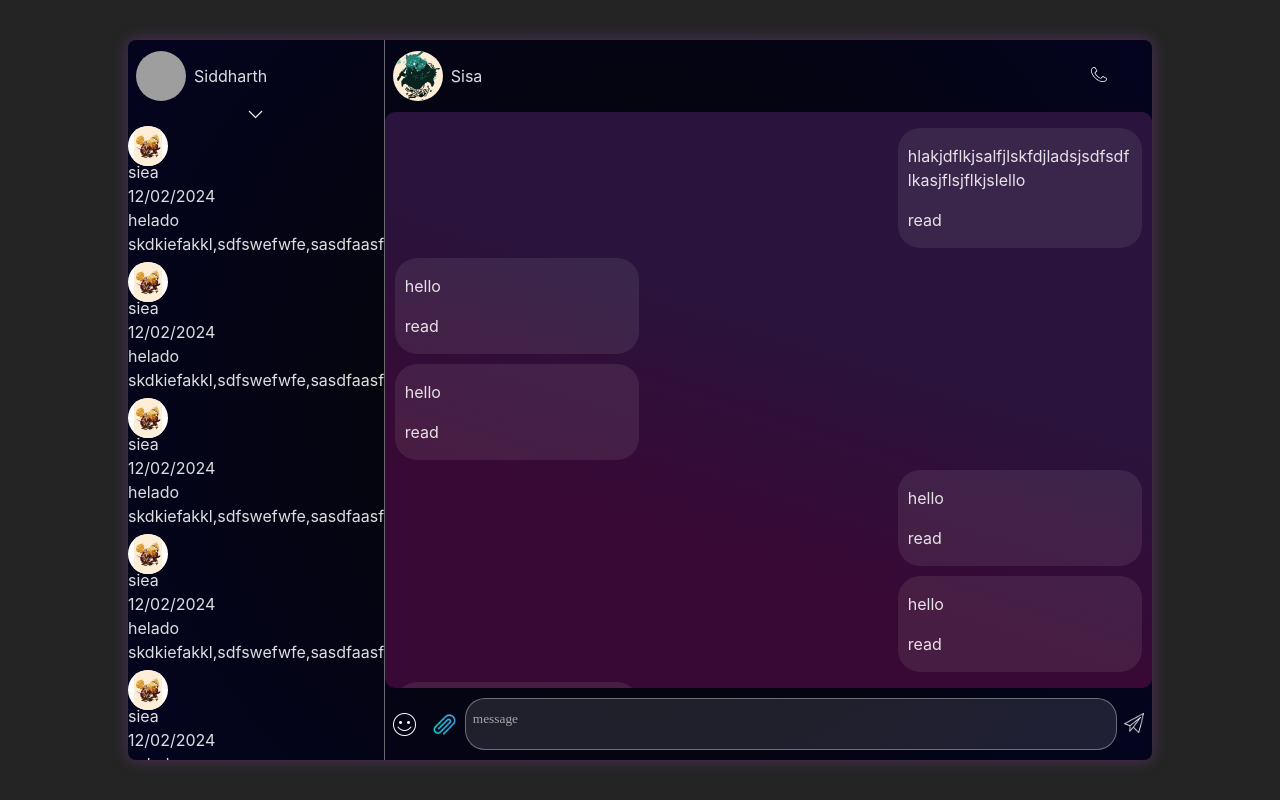
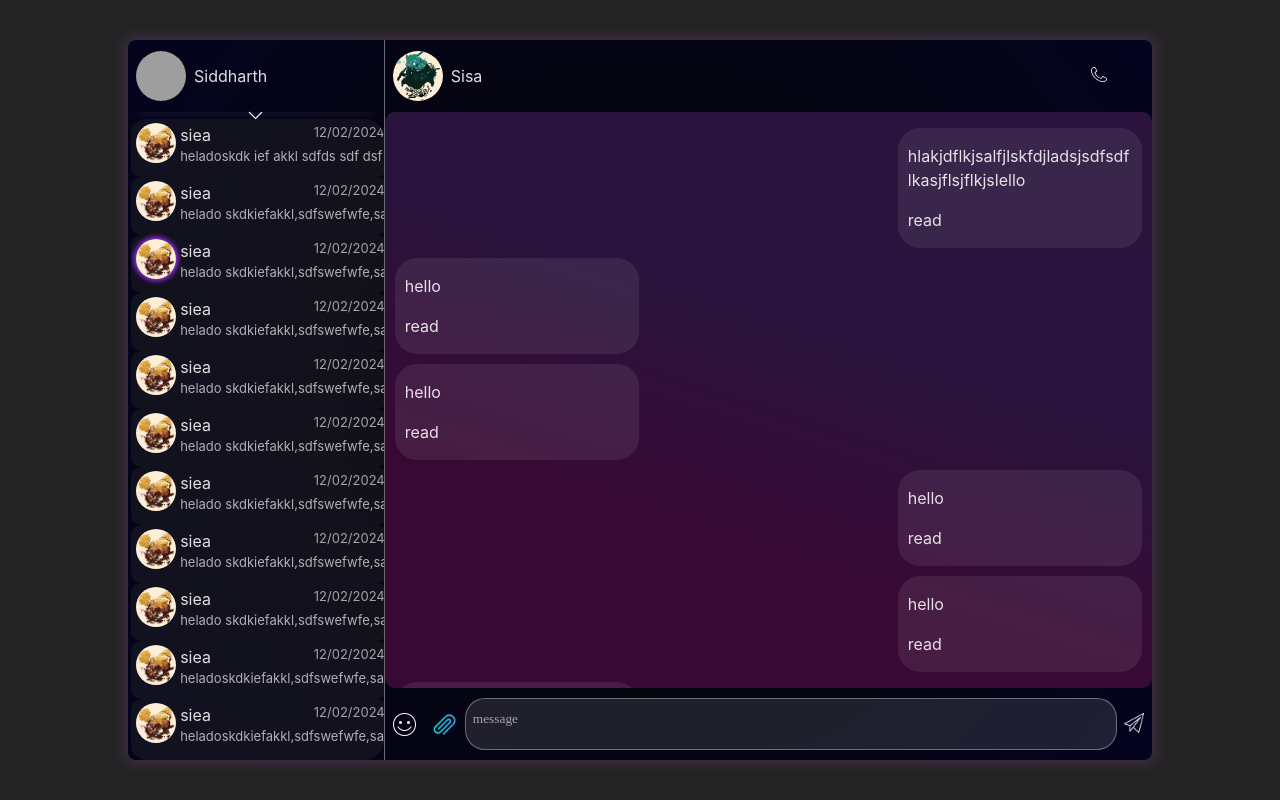
Before and after one commit to sid2001/Konect, a React (Vite) app: page /chat in a window 1280 px wide. Built offline with nearby package versions, Linux system fonts and the light colour scheme; no server answers; grey boxes are pictures that could not be loaded.

Commit message:
improved contacts pane

```diff
--- a/src/components/Chat/Chat.jsx
+++ b/src/components/Chat/Chat.jsx
@@ -13,6 +13,7 @@ import '/src/styles/chat.css'
 import SearchAdd from "./SearchAdd";
 const Chat = ({user})=>{
 
+  const [search,setSearch] = useState(false);
   const vidRef = useRef(null);
   var [clickCount,setClickCount] = useState(0);
   const navigate = useNavigate();
@@ -53,8 +54,8 @@ const Chat = ({user})=>{
     <ContainerWrapper>
       <ContactsContainer>
         <Header hType={'userHeader'} _name={'Siddharth'}/>
-        <SearchAdd />
-        <Contacts/>
+        <SearchAdd setSearch={setSearch}/>
+        <Contacts search={search}/>
       </ContactsContainer>
       <HeaderWrapper>
       <Header setCallInfo={setCallInfo} hType={'friendHeader'} _name={'Sisa'}/>
--- a/src/components/Chat/Contacts.jsx
+++ b/src/components/Chat/Contacts.jsx
@@ -1,19 +1,21 @@
 import contacts from "/src/data/contacts.js"
 import ContactsContainer from "./ContactsContainer"
-const Contacts = ()=>{
+const Contacts = ({search})=>{
 
   return(
-    <ContactsContainer classN = 'contacts'>
+    <ContactsContainer classN = {`contacts ${search?'drop':''}`}>
       {
         contacts.map((contact)=>{
           return(
           <div key={contact.id} id={contact.id} className="contact-card">
-            <div className={`contact-picture ${contact.online?'online':''}`}>
+            <div className={`contact-picture ${contact.online==='true'?'online':''}`}>
               <img src={contact.pfp} alt="" />
             </div>
             <div className="contact-detail">
-              <div className="contact-username">{contact.username}</div>
-              <div className="last-seen">{contact.lastseen}</div>
+              <div className="contact-detail-header">
+                <div className="contact-username">{contact.username}</div>
+                <div className="last-seen">{contact.lastseen}</div>
+              </div>
               <div className="last-message">{contact.lastmessage}</div>
             </div>
           </div>)
--- a/src/components/Chat/SearchAdd.jsx
+++ b/src/components/Chat/SearchAdd.jsx
@@ -1,12 +1,15 @@
 import plus from '/src/assets/plus.svg';
 import search from '/src/assets/search.svg';
-import { useState } from 'react';
 import dropdown from '/src/assets/dropdown.png';
 import cross from '/src/assets/cross.png';
-const SearchAdd = ()=>{
+import { useState } from 'react';
+const SearchAdd = ({setSearch})=>{
   const [drop,setDrop] = useState(false);
   const dropHandler = ()=>{
     setDrop((s)=>
+      s?false:true
+    )
+    setSearch((s)=>
       s?false:true
     )
   }
--- a/src/data/contacts.js
+++ b/src/data/contacts.js
@@ -4,7 +4,7 @@ const contacts = [{
   pfp:pfp,
   id:'s224fa',
   username:'siea',
-  lastmessage:'helado skdkiefakkl,sdfswefwfe,sasdfaasflkjkljlkjlkjljjlkjlkjljjlkjlkjklj',
+  lastmessage:"heladoskdk ief akkl sdfds sdf dsf sd sdfswefwfe, sasdfaasflkjkljlkjlkjljjlkjlkjljjlkjlkjklj",
   online:'false',
   lastseen:'12/02/2024',
   newmessages:3
@@ -23,7 +23,7 @@ const contacts = [{
   id:'s24234fa',
   username:'siea',
   lastmessage:'helado skdkiefakkl,sdfswefwfe,sasdfaasflkjkljlkjlkjljjlkjlkjljjlkjlkjklj',
-  online:'false',
+  online:'true',
   lastseen:'12/02/2024',
   newmessages:3
 },{
@@ -76,7 +76,7 @@ const contacts = [{
   pfp:pfp,
   id:'s223f4fa',
   username:'siea',
-  lastmessage:'helado skdkiefakkl,sdfswefwfe,sasdfaasflkjkljlkjlkjljjlkjlkjljjlkjlkjklj',
+  lastmessage:"helado skdkiefakkl,sdfswefwfe,sasdfaasflkjkljlkjlkjljjlkjlkjljjlkjlkjklj",
   online:'false',
   lastseen:'12/02/2024',
   newmessages:3
@@ -85,7 +85,25 @@ const contacts = [{
   pfp:pfp,
   id:'s2sf4fa',
   username:'siea',
-  lastmessage:'helado skdkiefakkl,sdfswefwfe,sasdfaasflkjkljlkjlkjljjlkjlkjljjlkjlkjklj',
+  lastmessage:'heladoskdkiefakkl,sdfswefwfe,sasdfaasflkjkljlkjlkjljjlkjlkjljjlkjlkjklj',
+  online:'false',
+  lastseen:'12/02/2024',
+  newmessages:3
+},{
+  name:'sisa',
+  pfp:pfp,
+  id:'s2sfsds4fa',
+  username:'siea',
+  lastmessage:'heladoskdkiefakkl,sdfswefwfe,sasdfaasflkjkljlkjlkjljjlkjlkjljjlkjlkjklj',
+  online:'false',
+  lastseen:'12/02/2024',
+  newmessages:3
+},{
+  name:'sisa',
+  pfp:pfp,
+  id:'s2sf4aslkfa',
+  username:'siea',
+  lastmessage:'heladoskdkiefakkl,sdfswefwfe,sasdfaasflkjkljlkjlkjljjlkjlkjljjlkjlkjklj',
   online:'false',
   lastseen:'12/02/2024',
   newmessages:3
--- a/src/styles/chat.css
+++ b/src/styles/chat.css
@@ -49,6 +49,10 @@ button.call-btn{
   width: 100%;
   align-items: center;
 }
+.userHeader{
+  box-shadow: rgba(255, 255, 255, 0.1) 0px 10px 10px -10px;
+}
+
 .userHeader > p,.userHeader>img, .friendHeader>p,.friendHeader>img{
   margin-left:8px ;
 }
@@ -225,35 +229,111 @@ button.call-btn{
   display: grid;
   justify-self: center;
   width: 15px;
-  top: -5px;
+  top: -4px;
   cursor: pointer;
-  left: calc(50%-15px);
+  /* left: calc(50%-45px); */
 }
 .drop-wrapper{
   position: relative;
-  height: 2%;
+  height: 1%;
+  /* background-color: transparent; */
   display: grid;
   padding: 0px;
 }
 
 .cross{
-  /* position:absolute; */
   width: 20px;
-  /* left: 45%; */
-  /* top: 94%;   */
   cursor: pointer;
 }
 
 .contact-container.contacts{
   position: relative;
-  display:grid;
+  /* display:grid; */
+  border-radius: 20px;
   width: 100%;
-  height: 88%;
+  height: 89%;
   border: none;
   overflow-x: hidden;
-  grid-template-columns: [first] 100%[end];
+  /* grid-template-rows: [first] 100%[end]; */
   overflow-y: scroll;
   /* scrollbar-width: 0px; */
+}
+.contact-container.contacts.drop{
+  height: 84%;
+}
+.contact-card{
+  position: relative;
+  display: flex;
+  width: 100%;
+  justify-content:center;
+  justify-items: center;
+  padding: 4px 0px 4px 0px;
+  border-radius: 10px;
+  margin: 0px 3px 0 3px;
+  height: 50px;
+  background-color: #191722b2;
+  /* grid-template-areas: 'sidebar detail'; */
+}
+.contact-card:hover{
+  cursor: pointer;
+  box-shadow: 0 0 4px 1px rgba(255, 255, 255, 0.3);
+}
+.contact-picture{
+  position: relative;
+  width: 20%;
+  display: flex;
+  border-radius: 50%;
+  justify-content: center;
+  /* justify-items: center; */
+  grid-area: sidebar;
+}
+.contact-picture>img{
+  position: relative;
+  display: block;
+  /* margin-left: auto;
+  margin-right: auto; */
+  display: block;
+  width: 40px;
+  height: 40px;
+  object-fit:cover;
+  border-radius: 50%;
+  grid-area: sidebar;
+}
+.contact-picture.online>img{
+  /* border: solid 2px green; */
+  box-shadow: 0px 0px 5px 2px rgb(155, 48, 242);
+}
+.contact-detail{
+  margin: 0 2px 0 0;
+  position: relative;
+  display: flex;
+  flex-direction: column;
+  width: 80%;
+}
+.contact-detail-header{
+  position: relative;
+  display: flex;
+  justify-content: space-between;
+  flex-direction: row;
+  flex-flow: 3fr 1fr;
+}
+/* .contact-username{
+
+} */
+.last-seen {
+  /* grid-area: date ; */
+  font-size: small;
+  color: rgba(249, 249, 249, 0.632);
+}
+.last-message{
+  position:relative;
+  /* display: block; */
+  width: 100%;
+  text-wrap: nowrap;
+  /* box-shadow: -10px 0px 10px -10px rgba(255, 255, 255, 0.466) inset; */
+  overflow-x: hidden;
+  font-size: small;
+  color: rgba(247, 247, 247, 0.698);
 }
 .contact-container.contacts::-webkit-scrollbar{
   width: 5px;
@@ -261,6 +341,7 @@ button.call-btn{
 }
 .contact-container.contacts::-webkit-scrollbar-track {
   background: transparent;
+  width: 5px;
 }
 
 /* Handle */
@@ -273,20 +354,3 @@ button.call-btn{
 .contact-container.contacts::-webkit-scrollbar-thumb:hover {
   background: #555;
 }
-.contact-picture{
-  width: 40px;
-  height: 40px;
-  background-color: white;
-  border-radius: 50%;
-}
-.contact-picture>img{
-  width: 100%;
-  height: 100%;
-  object-fit:contain;
-  border-radius: 50%;
-}
-.contact-card{
-  position: relative;
-  display: grid;
-  grid-template-rows: [row1-start] 25% [row1-end] ;
-}
```
